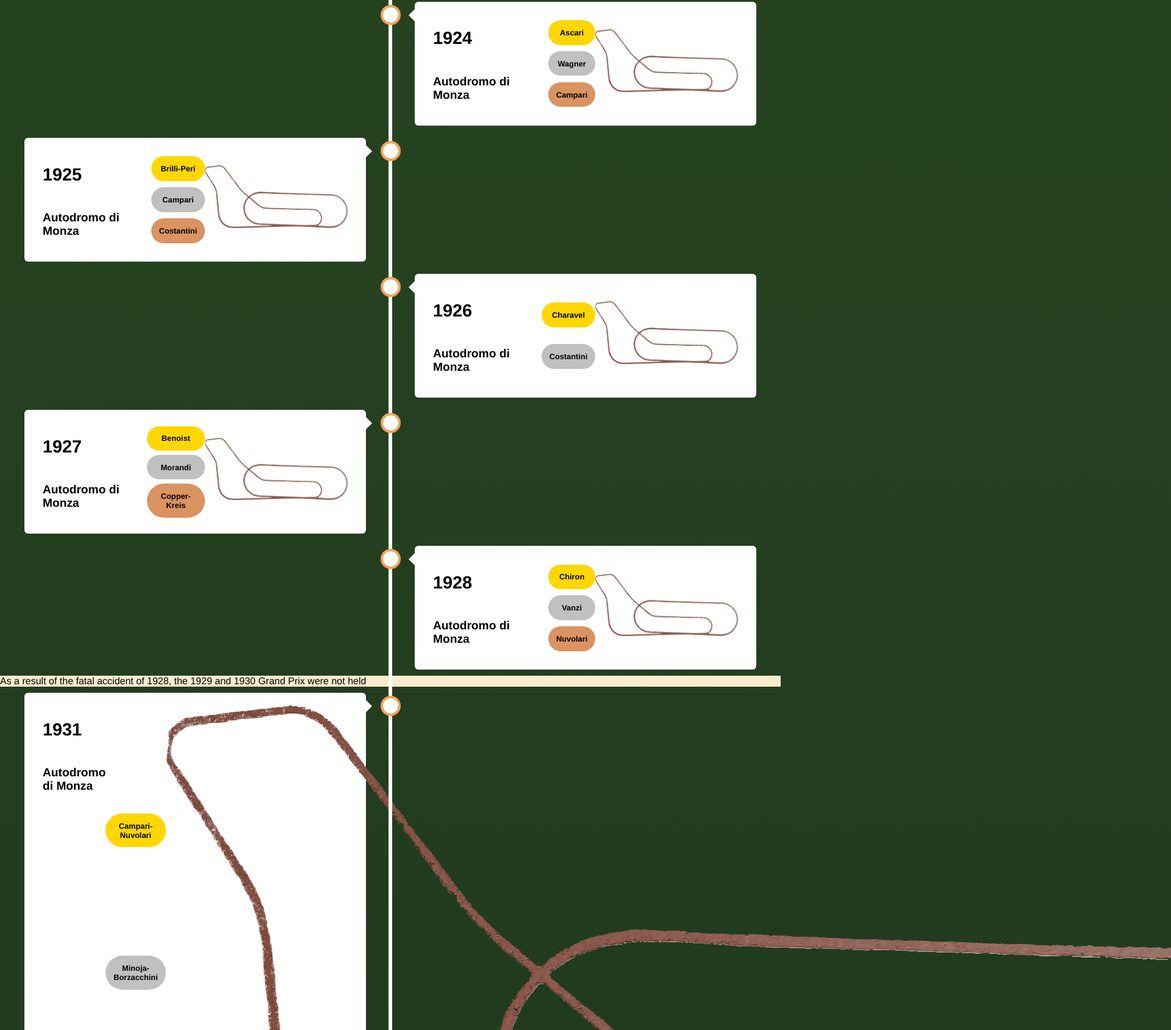
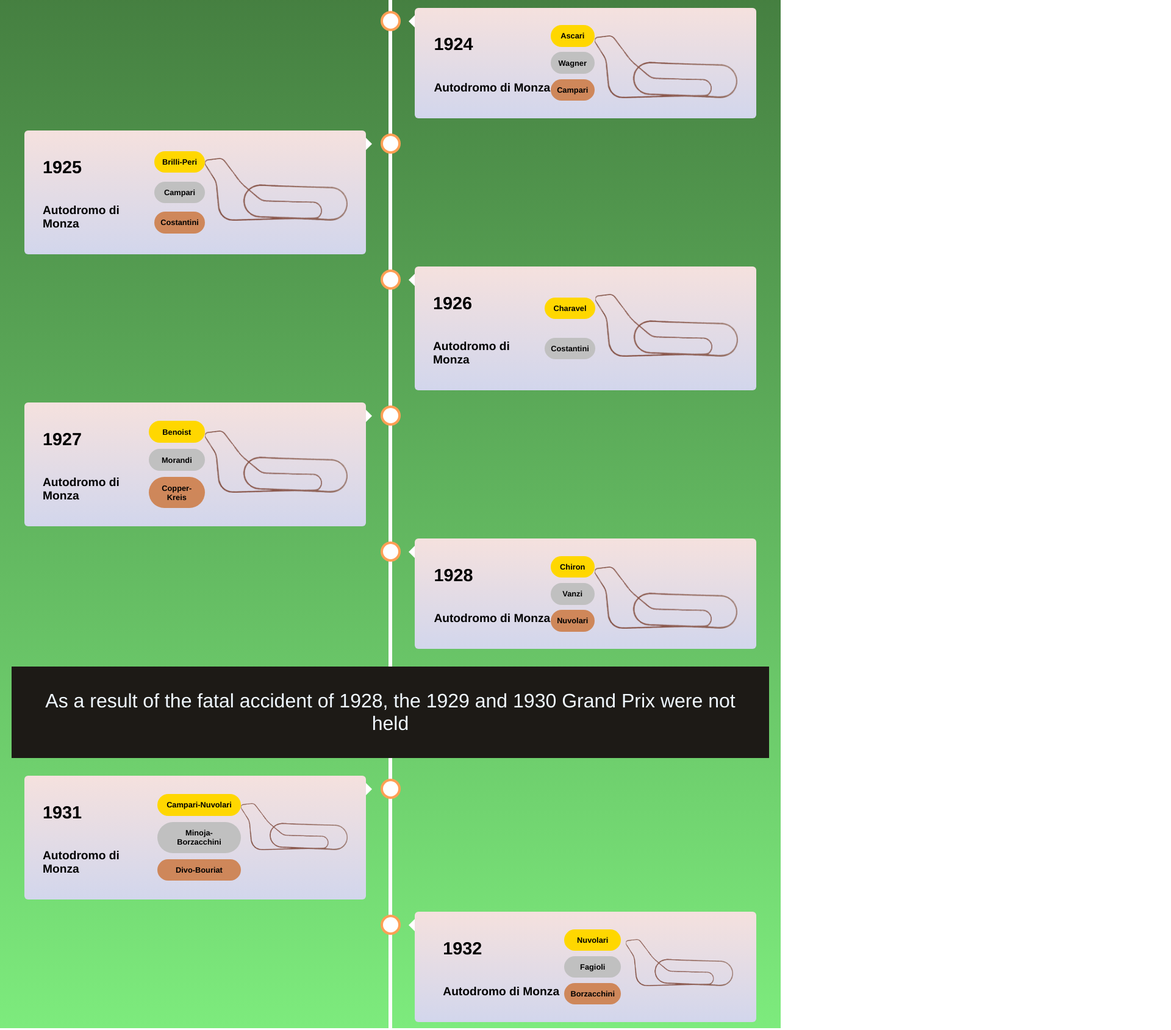
Before and after one commit to Simo2108/Simo2108.github.io, a plain HTML site: page index.html in a window 1280 px wide. Shown: the part 888-2577 px from the top of the page at 61% size, 1920 px wide, since content can reach past the window. Drawn offline with Linux system fonts and the light colour scheme.

Commit message:
Update styles.css

```diff
--- a/styles.css
+++ b/styles.css
@@ -9,11 +9,14 @@ body{
 
 header {
     text-align: center;
+    border-bottom: 10px solid black;
+    border-color: rgb(255, 255, 255);
     background: linear-gradient(to right, rgb(30, 134, 9) 33%, white 33%, white 66%, rgb(255, 6, 6) 66%);
 }
 h1 {
     font-size: 400%;
     margin: 0%;
+
 }
 h4 {
     font-size: 200%;
@@ -41,6 +44,11 @@ a {
  margin-top: 2vw;
 }
 
+.monza1stretta {
+  height: 6vw;
+  margin-top: 2vw;
+ }
+
 .podium {
   display: flex;
   flex-direction: column;
@@ -51,7 +59,7 @@ a {
   border-radius: 3vw;
   text-align: center;
   font-size: 1vw;
-  padding: 1vw;
+  padding: 0.8vw;
 }
 
 .yearandname {
@@ -76,12 +84,19 @@ a {
 }
 
 .interruzione1 {
-  background-color: blanchedalmond;
+  background-color: rgb(29, 26, 22);
+  text-align: center;
+  color: aliceblue;
+  font-size: 200%;
+  margin: 0.5cm;
+  padding: 1cm;
+
+
 }
 
 /* Set a background color */
 body {
-    background: linear-gradient(to bottom, rgb(40, 71, 33), rgb(30, 53, 30) );
+    background: linear-gradient(to bottom, rgb(40, 71, 33), rgb(125, 235, 125) );
     font-family: Helvetica, sans-serif;
   }
 
@@ -101,6 +116,7 @@ body {
     bottom: 0;
     left: 50%;
     margin-left: -3px;
+    z-index: -1;
   }
 
   /* Container around content */
@@ -171,7 +187,7 @@ body {
   /* The actual content */
   .content {
     padding: 20px 30px;
-    background-color: rgb(255, 255, 255);
+    background: linear-gradient(to bottom, rgb(245, 225, 222), rgb(210, 214, 236) );
     position: relative;
     border-radius: 6px;
     display: flex;
@@ -222,4 +238,8 @@ body {
       font-size: 2vw;
     }
 
+    .monza1stretta {
+      height: 8vw;
+    }
+
   }
```
